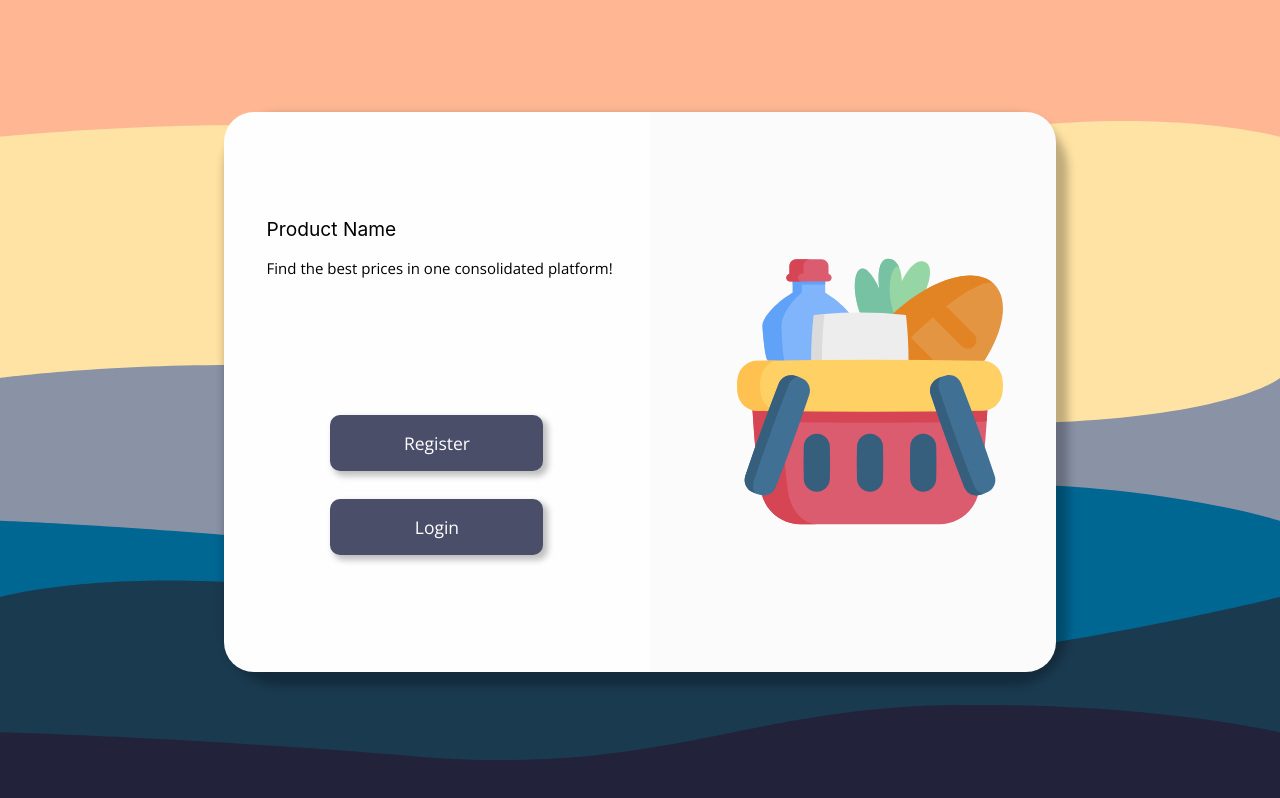
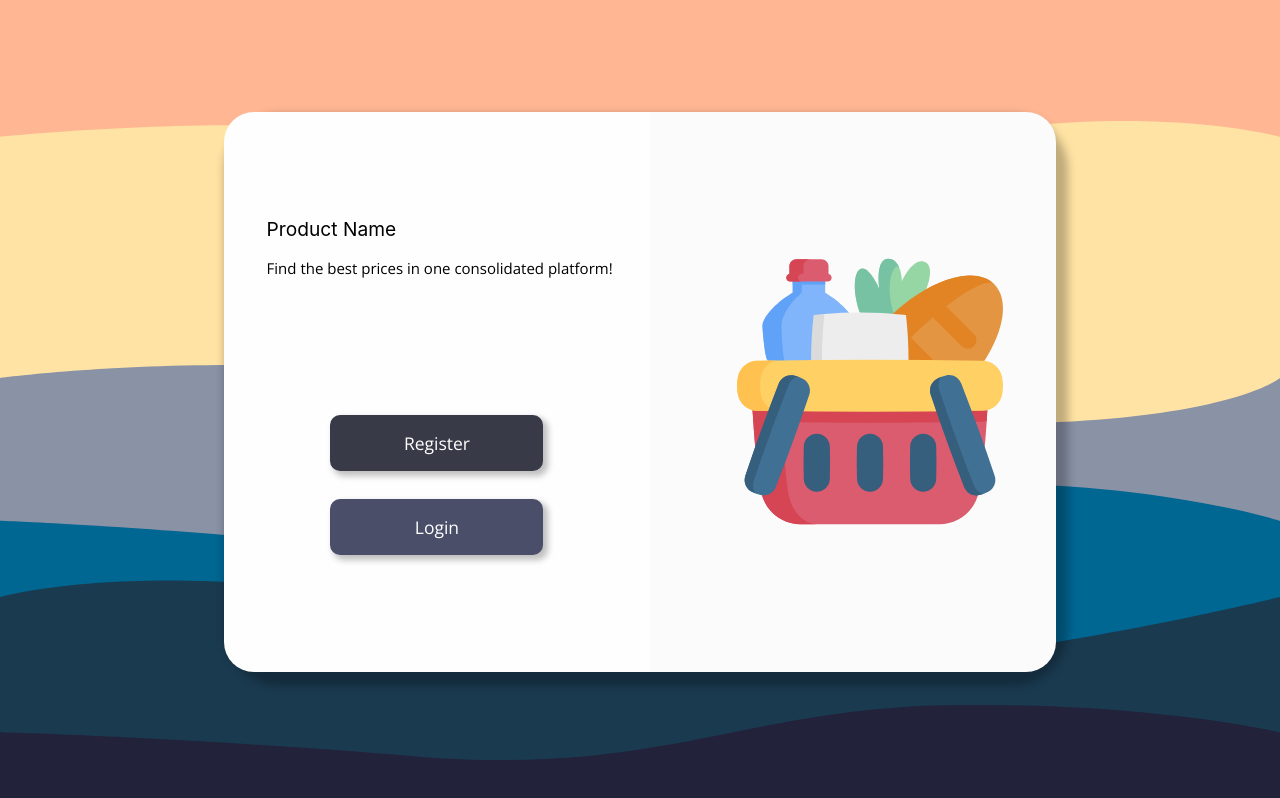
Before and after one commit to e-wai/george, a React (Create React App) app: page /intro in a window 1280 px wide. In both pictures the pointer is over the link "Register". Built offline with nearby package versions, Linux system fonts and the light colour scheme.

Commit message:
Button Hover cause why not?

```diff
--- a/src/components/SignupModalComponent.css
+++ b/src/components/SignupModalComponent.css
@@ -245,6 +245,18 @@ label {
     text-align: center;
 }
 
+#redirect-button:hover {
+    background: #383A47;
+}
+
+#log-in-button:hover {
+    background: #383A47;
+}
+
+#register-button:hover {
+    background: #383A47;
+}
+
 #sign-up-text {
     text-align: right;
     font-family: 'Open Sans',serif;
```
